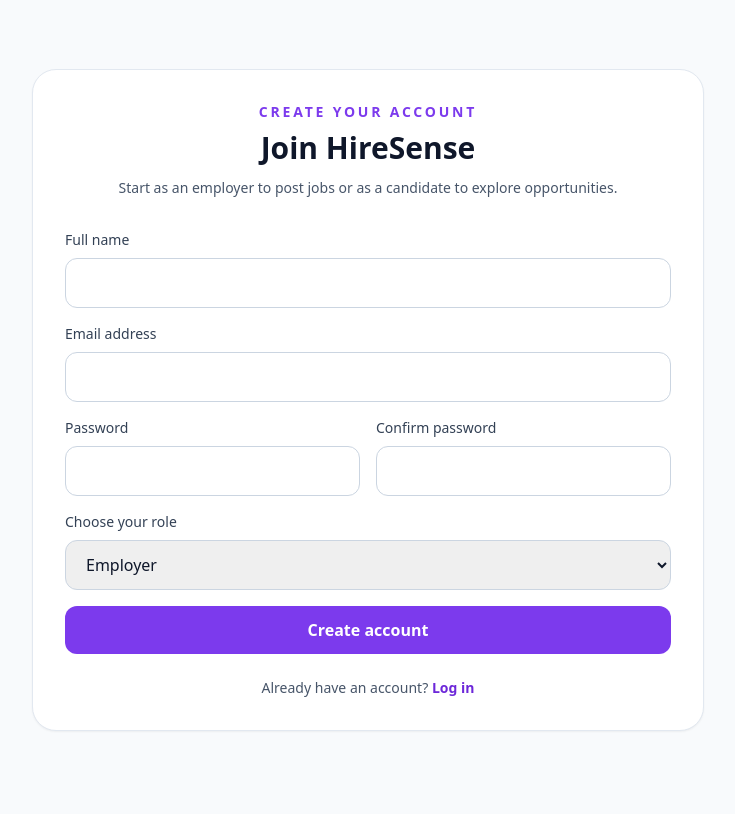
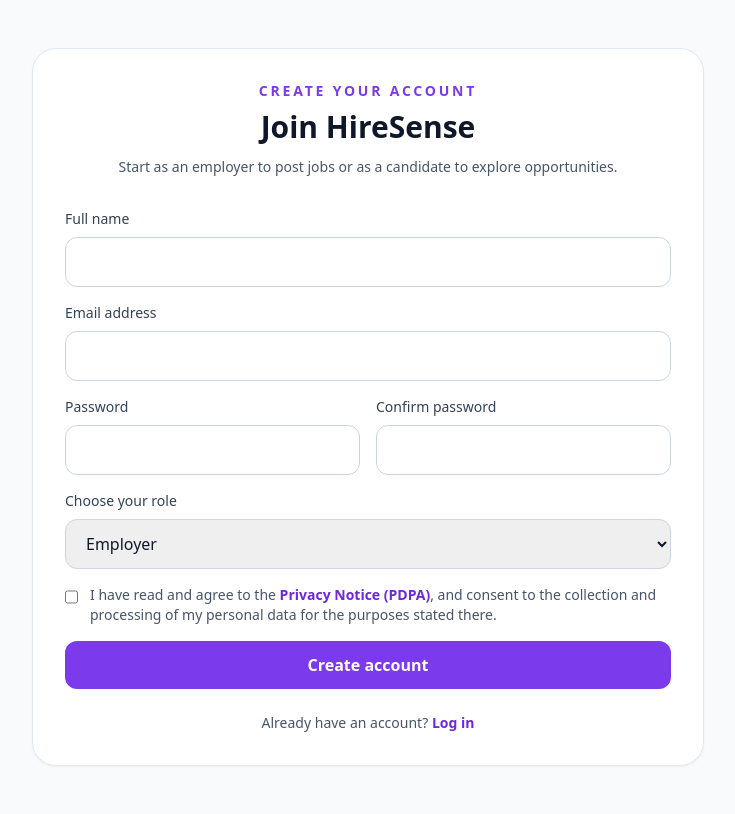
Before and after one commit to nisah28-src/aeis, a Laravel app: page /register in a window 1280 px wide. Shown: the whole page, without its empty margins (272-1007 px from the left). Before the commit the page ends 731 px from the top, so only its background shows below. Run offline with Laravel 12, Linux system fonts and the light colour scheme; parts of the project's set-up code (start-up, migrations or seed data) failed here and were passed over; some libraries are stand-ins or nearby versions.

Commit message:
Add PDPA consent capture for employer registration and job applications
Employers consent once at registration (stored on users, versioned).
Candidates consent per application via a new consents table keyed by
email so a right-to-be-forgotten request can find every record tied
to them, guest or not. A same-device cookie pre-checks and shortens
the box on repeat applications without skipping the audit record.

Co-Authored-By: Claude Sonnet 5 <noreply@anthropic.com>

```diff
--- a/app/Http/Controllers/AuthController.php
+++ b/app/Http/Controllers/AuthController.php
@@ -2,6 +2,7 @@
 
 namespace App\Http\Controllers;
 
+use App\Models\Consent;
 use App\Models\User;
 use Illuminate\Http\Request;
 use Illuminate\Support\Facades\Auth;
@@ -21,6 +22,7 @@ class AuthController extends Controller
             'email' => ['required', 'string', 'email', 'max:255', 'unique:users'],
             'password' => ['required', 'confirmed', 'min:8'],
             'role' => ['required', 'in:employer,candidate'],
+            'consent' => ['required', 'accepted'],
         ]);
 
         $user = User::create([
@@ -29,6 +31,10 @@ class AuthController extends Controller
             'password' => Hash::make($request->password),
             'role' => $request->role,
         ]);
+
+        $user->pdpa_consent_version = Consent::CURRENT_VERSION;
+        $user->pdpa_consented_at = now();
+        $user->save();
 
         Auth::login($user);
 
--- a/resources/views/auth/register.blade.php
+++ b/resources/views/auth/register.blade.php
@@ -42,6 +42,18 @@
                         <option value="candidate">Candidate</option>
                     </select>
                 </div>
+                <div class="flex items-start gap-3">
+                    <input id="consent" name="consent" type="checkbox" required value="1"
+                           class="mt-1 h-4 w-4 rounded border-slate-300 text-violet-600 focus:ring-violet-500">
+                    <label for="consent" class="text-sm text-slate-600">
+                        I have read and agree to the
+                        <a href="{{ route('pdpa') }}" target="_blank" class="font-semibold text-violet-700 hover:underline">Privacy Notice (PDPA)</a>,
+                        and consent to the collection and processing of my personal data for the purposes stated there.
+                    </label>
+                </div>
+                @error('consent')
+                    <p class="text-sm text-red-700">{{ $message }}</p>
+                @enderror
                 <button type="submit" class="w-full rounded-xl bg-violet-600 px-4 py-3 font-semibold text-white transition hover:bg-violet-700">Create account</button>
             </form>
 
```
Also changed, not shown: app/Http/Controllers/JobController.php (+17 -1 lines), app/Models/Consent.php (added, +14 -0 lines), resources/views/jobs/show.blade.php (+17 -0 lines), database/migrations/2026_08_06_000000_add_pdpa_consent.php (added).
